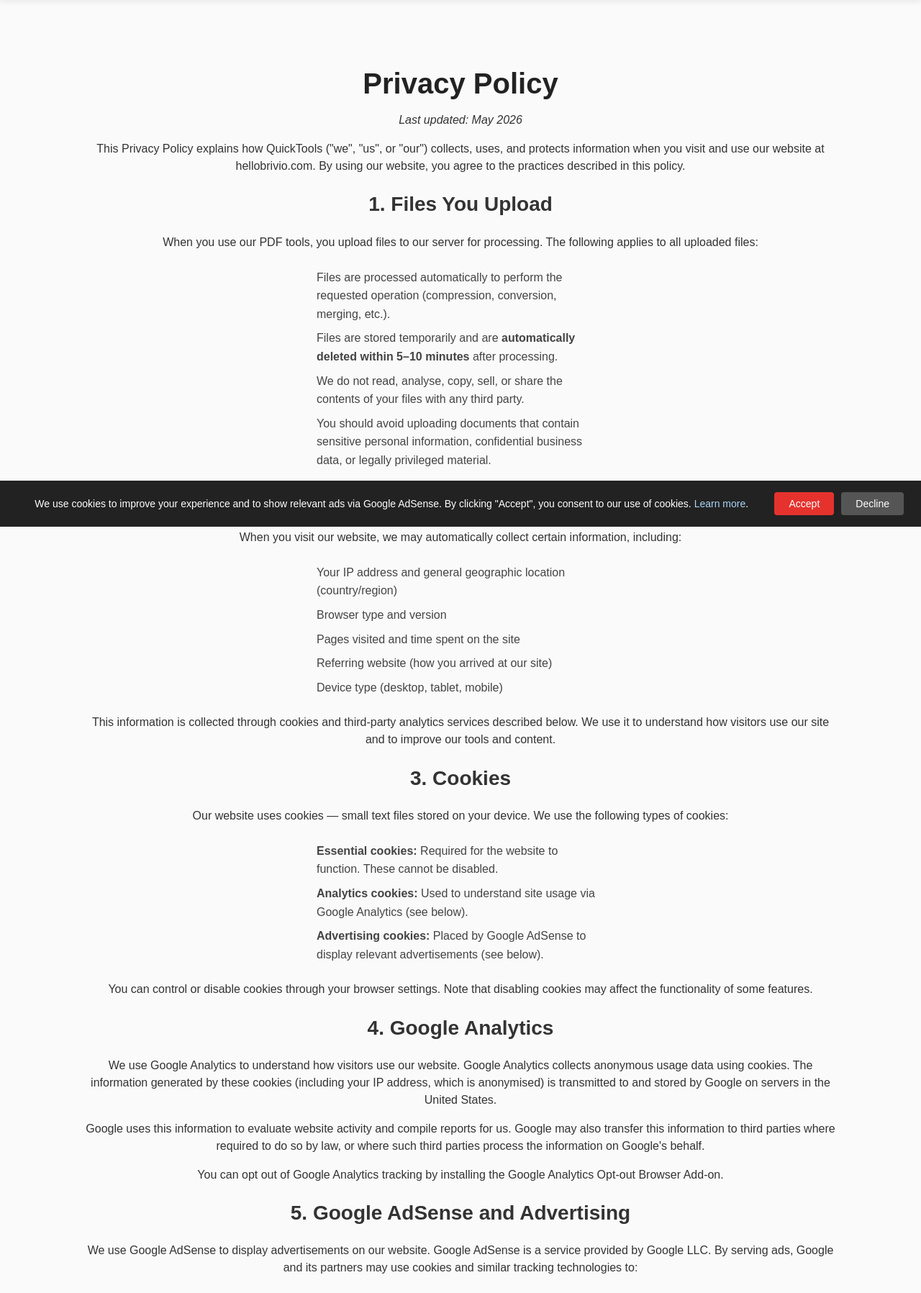
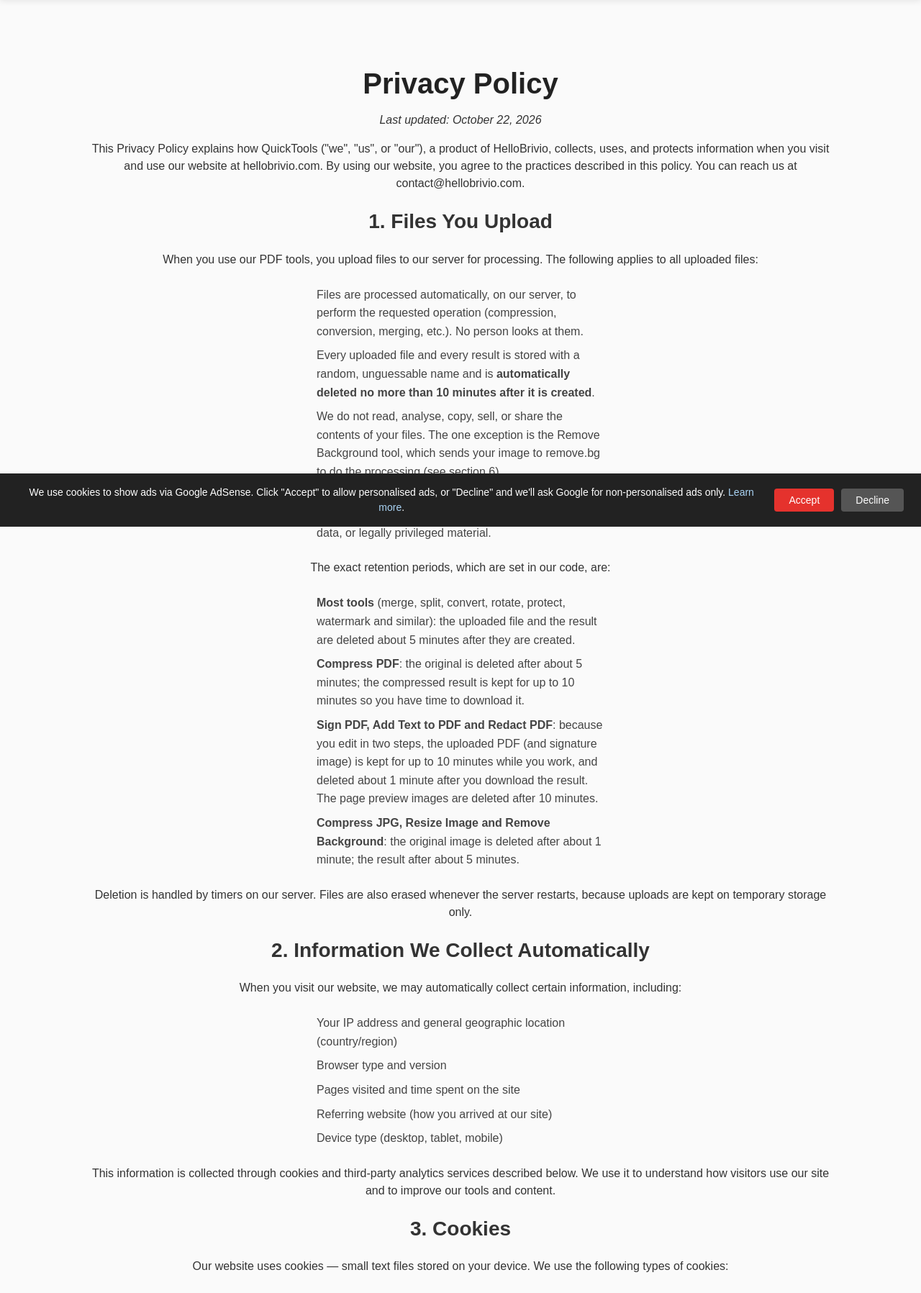
Before and after one commit to dani2188/QuickPDFTool, a Flask app: page /privacy-policy in a window 1280 px wide. Shown: the part 68-1865 px from the top of the page at 72% size. Run offline with Flask 3, Linux system fonts and the light colour scheme; some libraries are stand-ins or nearby versions.

Commit message:
C4: Accurate About/Privacy pages and a consent banner that does something
About: who runs the site (HelloBrivio), how it's funded, a direct email,
exactly how uploads are handled, and a Last updated date.
Privacy policy: per-tool retention matching the delete_file_later()
delays (max 10 minutes), remove.bg as the Remove Background
sub-processor, Render as host, AdSense vendors, an accurate description
of the consent banner, and Google Analytics scoped to the homepage where
it actually loads (the old text claimed sitewide GA + Tag Manager).
Banner: until a visitor clicks Accept (or after Decline), the page sets
requestNonPersonalizedAds before the AdSense loader, so Decline is no
longer a no-op. The loader itself stays in base.html.

Co-Authored-By: Claude Opus 5.5 <noreply@anthropic.com>

```diff
--- a/templates/base.html
+++ b/templates/base.html
@@ -43,6 +43,17 @@
     />
 
     {% block adsense %}
+    <!-- Until the visitor accepts cookies in the banner below, ask Google
+         for non-personalised ads only. Must run before the loader. -->
+    <script>
+      try {
+        if (localStorage.getItem("cookie_consent") !== "accepted") {
+          (window.adsbygoogle = window.adsbygoogle || []).requestNonPersonalizedAds = 1;
+        }
+      } catch (e) {
+        (window.adsbygoogle = window.adsbygoogle || []).requestNonPersonalizedAds = 1;
+      }
+    </script>
     <!-- Google AdSense -->
     <script
       async
@@ -170,8 +181,8 @@
     <!-- Cookie Consent Banner -->
     <div id="cookie-banner" style="display:none; position:fixed; bottom:0; left:0; right:0; background:#222; color:#fff; padding:16px 24px; z-index:9999; display:flex; align-items:center; justify-content:space-between; flex-wrap:wrap; gap:12px; font-size:14px;">
       <p style="margin:0; flex:1; min-width:200px;">
-        We use cookies to improve your experience and to show relevant ads via Google AdSense.
-        By clicking "Accept", you consent to our use of cookies.
+        We use cookies to show ads via Google AdSense. Click "Accept" to allow personalised ads,
+        or "Decline" and we'll ask Google for non-personalised ads only.
         <a href="/privacy-policy" style="color:#aad4f5;">Learn more</a>.
       </p>
       <div style="display:flex; gap:10px;">
--- a/templates/privacy_policy.html
+++ b/templates/privacy_policy.html
@@ -12,10 +12,10 @@ Privacy policy for QuickTools explaining how user files, cookies, and data are h
 
 <h1>Privacy Policy</h1>
 
-<p><em>Last updated: May 2026</em></p>
+<p><em>Last updated: October 22, 2026</em></p>
 
 <p>
-This Privacy Policy explains how QuickTools ("we", "us", or "our") collects, uses, and protects information when you visit and use our website at hellobrivio.com. By using our website, you agree to the practices described in this policy.
+This Privacy Policy explains how QuickTools ("we", "us", or "our"), a product of HelloBrivio, collects, uses, and protects information when you visit and use our website at hellobrivio.com. By using our website, you agree to the practices described in this policy. You can reach us at <a href="mailto:contact@hellobrivio.com">contact@hellobrivio.com</a>.
 </p>
 
 <h2>1. Files You Upload</h2>
@@ -25,11 +25,22 @@ When you use our PDF tools, you upload files to our server for processing. The f
 </p>
 
 <ul class="benefits">
-  <li>Files are processed automatically to perform the requested operation (compression, conversion, merging, etc.).</li>
-  <li>Files are stored temporarily and are <strong>automatically deleted within 5–10 minutes</strong> after processing.</li>
-  <li>We do not read, analyse, copy, sell, or share the contents of your files with any third party.</li>
+  <li>Files are processed automatically, on our server, to perform the requested operation (compression, conversion, merging, etc.). No person looks at them.</li>
+  <li>Every uploaded file and every result is stored with a random, unguessable name and is <strong>automatically deleted no more than 10 minutes after it is created</strong>.</li>
+  <li>We do not read, analyse, copy, sell, or share the contents of your files. The one exception is the Remove Background tool, which sends your image to remove.bg to do the processing (see section 6).</li>
   <li>You should avoid uploading documents that contain sensitive personal information, confidential business data, or legally privileged material.</li>
 </ul>
+
+<p>The exact retention periods, which are set in our code, are:</p>
+
+<ul class="benefits">
+  <li><strong>Most tools</strong> (merge, split, convert, rotate, protect, watermark and similar): the uploaded file and the result are deleted about 5 minutes after they are created.</li>
+  <li><strong>Compress PDF</strong>: the original is deleted after about 5 minutes; the compressed result is kept for up to 10 minutes so you have time to download it.</li>
+  <li><strong>Sign PDF, Add Text to PDF and Redact PDF</strong>: because you edit in two steps, the uploaded PDF (and signature image) is kept for up to 10 minutes while you work, and deleted about 1 minute after you download the result. The page preview images are deleted after 10 minutes.</li>
+  <li><strong>Compress JPG, Resize Image and Remove Background</strong>: the original image is deleted after about 1 minute; the result after about 5 minutes.</li>
+</ul>
+
+<p>Deletion is handled by timers on our server. Files are also erased whenever the server restarts, because uploads are kept on temporary storage only.</p>
 
 <h2>2. Information We Collect Automatically</h2>
 
@@ -68,7 +79,7 @@ You can control or disable cookies through your browser settings. Note that disa
 <h2>4. Google Analytics</h2>
 
 <p>
-We use Google Analytics to understand how visitors use our website. Google Analytics collects anonymous usage data using cookies. The information generated by these cookies (including your IP address, which is anonymised) is transmitted to and stored by Google on servers in the United States.
+We use Google Analytics (loaded through the Google tag, gtag.js) on our homepage to understand how visitors arrive at and use our website. Google Analytics collects anonymous usage data using cookies. The information generated by these cookies (including your IP address, which is anonymised) is transmitted to and stored by Google on servers in the United States.
 </p>
 
 <p>
@@ -109,16 +120,23 @@ To opt out of personalised advertising from Google and other participating adver
   <li><a href="https://www.youronlinechoices.com/" target="_blank" rel="noopener">Your Online Choices (EU)</a></li>
 </ul>
 
-<h2>6. Third-Party Services</h2>
+<h3>Cookie consent banner</h3>
 
 <p>
-Our website may link to or integrate with third-party services. These third parties have their own privacy policies and we are not responsible for their practices. Third-party services used include:
+On your first visit, a banner asks whether you accept advertising cookies. Your choice is saved in your browser's local storage (under the key <code>cookie_consent</code>) so the banner doesn't reappear; it is not sent to us. Until you click <strong>Accept</strong>, and if you click <strong>Decline</strong>, our pages ask Google to serve <strong>non-personalised ads only</strong>. Non-personalised ads are not based on your browsing history, but Google may still use cookies for frequency capping, fraud prevention and aggregated reporting. To change your choice later, clear this site's data in your browser and the banner will appear again.
+</p>
+
+<h2>6. Third-Party Services and Sub-processors</h2>
+
+<p>
+These third parties process data on our behalf or when you use our website. Each has its own privacy policy, and we are not responsible for their practices:
 </p>
 
 <ul class="benefits">
-  <li>Google Analytics – website analytics</li>
-  <li>Google AdSense – advertising</li>
-  <li>Google Tag Manager – tag management</li>
+  <li><strong>Google AdSense</strong> (Google LLC) – advertising, and the advertising cookies described in section 5. Google and its third-party ad vendors may use cookies to serve ads based on your visits to this and other websites.</li>
+  <li><strong>Google Analytics</strong> (Google LLC) – visitor statistics on our homepage, see section 4.</li>
+  <li><strong>remove.bg</strong> – used <em>only</em> by the <a href="/remove-background">Remove Background</a> tool. When you use that tool, the image you upload is sent from our server to the remove.bg API, which returns the image with its background removed. remove.bg processes the image under its own <a href="https://www.remove.bg/privacy" target="_blank" rel="noopener">privacy policy</a>. No other tool sends your files to any third party.</li>
+  <li><strong>Render</strong> – the hosting provider whose servers run QuickTools and temporarily store uploaded files, as described in section 1.</li>
 </ul>
 
 <h2>7. Children's Privacy</h2>
```
Also changed, not shown: templates/about.html (+23 -1 lines).
